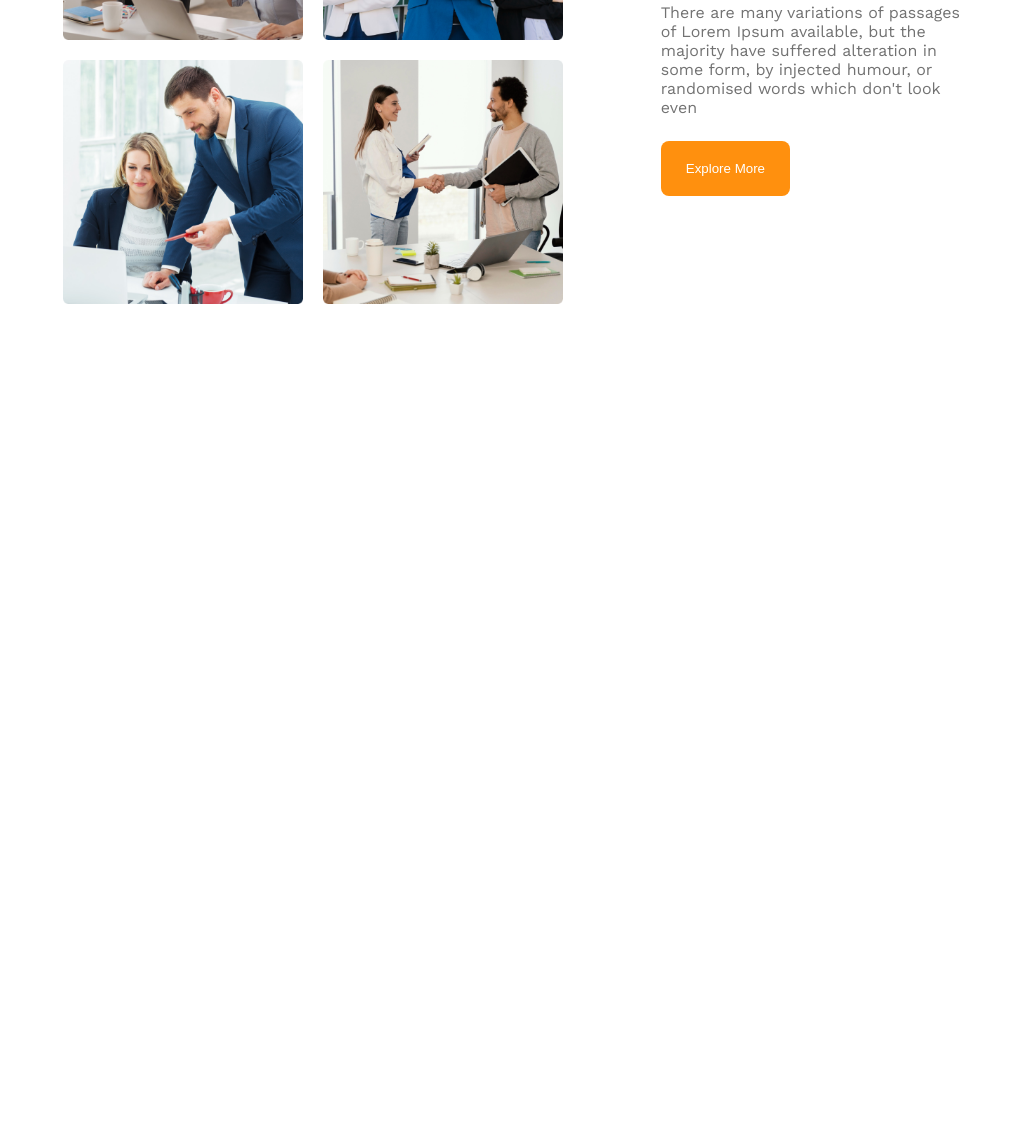
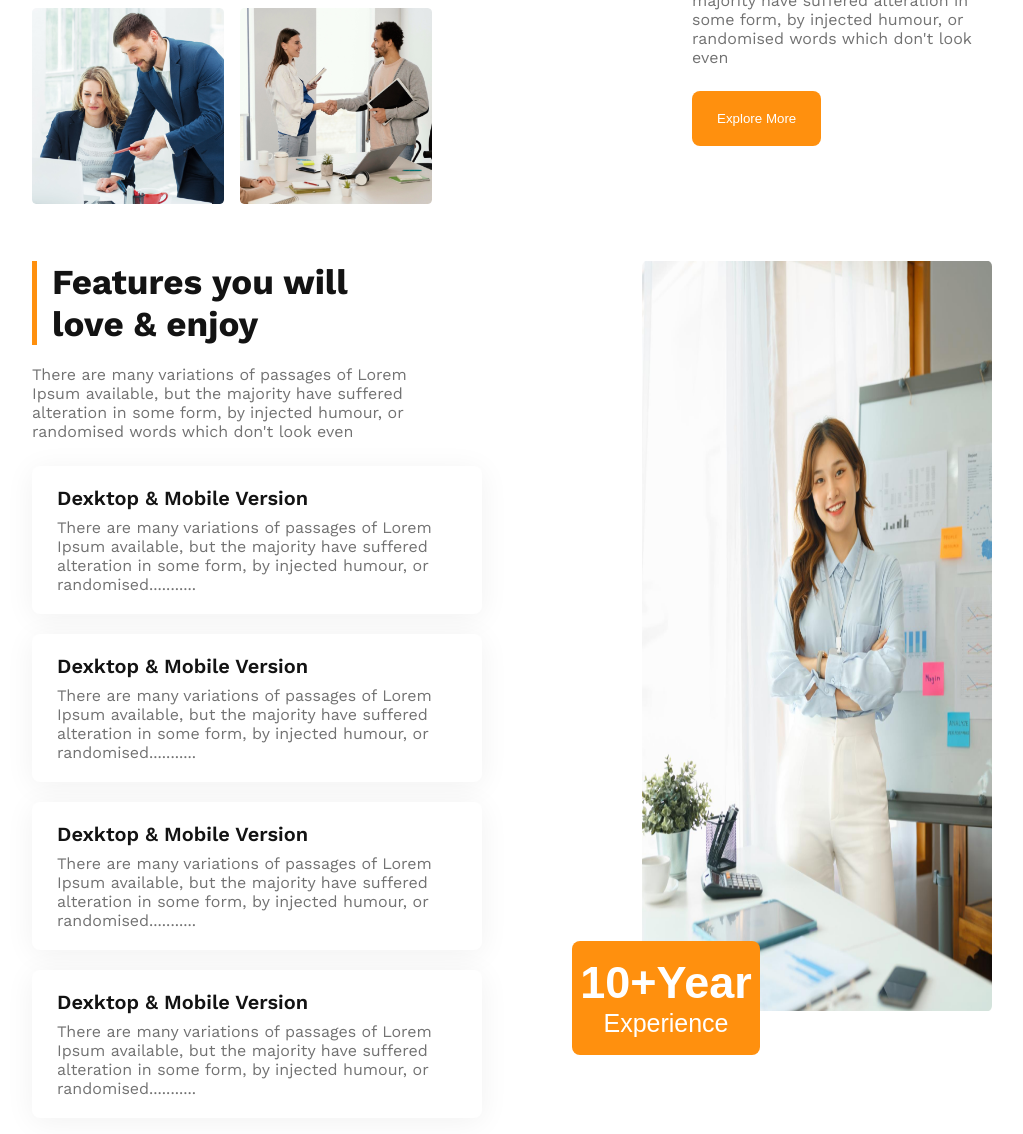
Before and after one commit to jahid1100/G3-architect, a plain HTML site: page index.html in a window 1280 px wide. Shown: the part 1349-2483 px from the top of the page, without its empty margins (128-1151 px from the left). Before the commit the page ends 1710 px from the top, so only its background shows below. Drawn offline with nearby package versions, Linux system fonts and the light colour scheme.

Commit message:
experience section

```diff
--- a/index.html
+++ b/index.html
@@ -48,6 +48,36 @@
                 </div>
             </div>
         </section>
+         <section>
+            <div class="container">
+                <div class="experience-section">
+                    <div class="experience-contant">
+                        <h2 class="contant-title">Features you will <br> love & enjoy</h2>
+                        <p class="contant-description">There are many variations of passages of Lorem Ipsum available, but the majority have suffered alteration in some form, by injected humour, or randomised words which don't look even</p>
+                        <div class="contant-cart">
+                            <h4 class="cart-contant-title">Dexktop & Mobile Version</h4>
+                            <p class="cart-contant-description">There are many variations of passages of Lorem Ipsum available, but the majority have suffered alteration in some form, by injected humour, or randomised...........</p>
+                        </div>
+                        <div class="contant-cart">
+                            <h4 class="cart-contant-title">Dexktop & Mobile Version</h4>
+                            <p class="cart-contant-description">There are many variations of passages of Lorem Ipsum available, but the majority have suffered alteration in some form, by injected humour, or randomised...........</p>
+                        </div>
+                        <div class="contant-cart">
+                            <h4 class="cart-contant-title">Dexktop & Mobile Version</h4>
+                            <p class="cart-contant-description">There are many variations of passages of Lorem Ipsum available, but the majority have suffered alteration in some form, by injected humour, or randomised...........</p>
+                        </div>
+                        <div class="contant-cart">
+                            <h4 class="cart-contant-title">Dexktop & Mobile Version</h4>
+                            <p class="cart-contant-description">There are many variations of passages of Lorem Ipsum available, but the majority have suffered alteration in some form, by injected humour, or randomised...........</p>
+                        </div>
+                    </div>
+                    <div class="experience-img">
+                        <div class="img-contant"><img src="./style/images/architect.png" alt=""></div>
+                        <button class="experience-year"><h3>10+Year</h3><p>Experience</p></button>
+                    </div>
+                </div>
+            </div>
+        </section>
     </main>
 </body>
 </html>
--- a/style/style.css
+++ b/style/style.css
@@ -1,132 +1,232 @@
 @import url('https://fonts.googleapis.com/css2?family=Work+Sans:wght@300;400;500;600;700;900&display=swap');
-*{
+
+* {
     margin: 0px;
     padding: 0px;
 }
-body{
+
+body {
     font-family: 'Work Sans', sans-serif;
 }
-.primary-btn{
+
+.primary-btn {
     padding: 20px 25px;
     border-radius: 8px;
     background: #FF900E;
     border: none;
     color: #fff;
+    cursor: pointer;
     /* margin-bottom: 32px; */
 
 }
-img{
+
+img {
     width: 100%;
     height: 100%;
 }
+
 /*---------------Header section style---------------  */
-header{
+header {
     background-color: rgba(255, 144, 14, 0.10);
 }
-.container{
+
+.container {
     width: 75%;
     max-width: 1440px;
     margin: 0px auto;
     /* text-align: center; */
 }
-.nav{
+
+.nav {
     display: flex;
     justify-content: space-between;
     align-items: center;
     padding-top: 50px;
 
 }
-.banner .container .nav{
 
-}
-.banner-title{
+/* .banner .container .nav {} */
+
+.banner-title {
     color: var(--Dark-01, #131313);
     text-align: center;
     font-size: 45px;
     font-weight: 700;
 }
-.banner ul li{
+
+.banner ul li {
     list-style: none;
 }
-.banner-menu{
+
+.banner-menu {
     display: flex;
 }
-.banner-menu li{
+
+.banner-menu li {
     margin-left: 25px;
     color: var(--Dark-02, #424242);
     text-align: center;
     font-size: 18px;
     font-weight: 500;
 }
-.banner-menu li a{
+
+.banner-menu li a {
     text-decoration: none;
 }
-.banner-contant{
+
+.banner-contant {
     width: 65%;
     max-width: 860px;
     margin: 116px auto 32px;
     text-align: center;
 }
-.banner-contant-title{
+
+.banner-contant-title {
     color: var(--Dark-01, #131313);
     text-align: center;
     font-size: 64px;
     font-weight: 700;
 }
-.banner-contant-description{
+
+.banner-contant-description {
     color: var(--Dark-03, #727272);
     text-align: center;
     font-size: 16px;
     font-weight: 400;
     padding: 32px;
 }
-.banner-img{
+
+.banner-img {
 
     /* height: 50px; */
     margin: 0px auto;
     padding-bottom: 30px;
 }
+
 /* -----------------------Feature scetion style----------------------- */
 
-.quick-list{
+.quick-list {
     margin: 65px 0px;
 }
- .feature-section{
+
+.feature-section {
     display: flex;
     flex-wrap: wrap;
-    gap: 35px;
-    justify-content: space-around;
+    gap: 25px;
+    justify-content: space-between;
     align-items: center;
 }
-.img-gallary{
-    width: 500px;
-    height: 500px;
+
+.img-gallary {
+    width: 400px;
+    height: 400px;
     display: grid;
     grid-template-columns: repeat(2, 1fr);
-    gap: 20px;
+    gap: 16px;
 }
-.feature{
+
+.feature {
     width: 300px;
 }
-.feature-title{
+
+.feature-title {
     color: var(--Dark-03, #727272);
     font-size: 35px;
     font-weight: 500;
 
 }
-.feature-description{
+
+.feature-description {
     color: var(--Dark-03, #727272);
     font-size: 16px;
     font-weight: 400;
     margin: 24px 0px;
 }
-.of-our{
+
+.of-our {
     color: #131313;
     font-weight: 700;
 }
-.features{
+
+.features {
     color: #FF900E;
     font-weight: 700;
+}
+
+/* ------------------------experience section style------------------------ */
+.experience-section {
+    display: flex;
+    justify-content: space-between;
+    gap: 40px;
+
+}
+
+.experience-contant {
+    width: 410px;
+}
+
+.contant-title {
+    color: var(--Dark-01, #131313);
+    font-size: 35px;
+    font-weight: 700;
+    border-left: 5px solid #FF900E;
+    padding-left: 15px;
+    margin-bottom: 20px;
+}
+
+.contant-description {
+    color: var(--Dark-03, #727272);
+    font-size: 16px;
+    font-weight: 400;
+    margin-bottom: 25px;
+}
+
+.contant-cart {
+    width: 400px;
+    border-radius: 8px;
+    background: #FFF;
+    box-shadow: 0px 4px 30px 0px rgba(0, 0, 0, 0.06);
+    padding: 20px 25px;
+    margin-bottom: 20px;
+}
+
+.cart-contant-title {
+    color: var(--Dark-01, #131313);
+font-size: 20px;
+font-weight: 600;
+margin-bottom: 8px;
+}
+
+.cart-contant-description {
+    color: var(--Dark-03, #727272);
+font-size: 16px;
+font-weight: 400;
+}
+.img-contant{
+    width: 350px;
+    height: 750px;
+}
+.experience-year{
+    width: 188px;
+    height: 114px;
+    border: none;
+    border-radius: 8px;
+    background: #FF900E;
+    position: relative;
+    top: -70px;
+    left: -70px;
+
+}
+.experience-year h3{
+    color: #FFF;
+text-align: center;
+font-size: 45px;
+font-weight: 700;
+}
+.experience-year p{
+    color: #FFF;
+font-size: 25px;
+font-weight: 500;
 }
 
 
@@ -134,23 +234,49 @@ margin: 24px 0px;
 
 
 /*------------------ responsive styles are here --------------------------*/
+/* -----------------------mobile device------------------ */
 @media screen and (max-width: 625px) {
-    .nav{
+    .nav {
         flex-direction: column;
 
     }
 
-    .banner-menu{
+    .banner-menu {
         flex-direction: column;
         margin-top: 32px;
     }
-    .banner-menu li{
+
+    .banner-menu li {
         margin: 10px
     }
-    .banner-contant{
+
+    .banner-contant {
         width: 100%;
     }
-    .banner-contant-title{
+
+    .banner-contant-title {
         font-size: 45px;
     }
+
+    .img-gallary {
+        width: auto;
+        height: auto;
+        grid-template-columns: 1fr;
     }
+
+    .feature {
+        width: 70%;
+    }
+
+    /* .feature-section{
+        flex-direction: column-reverse;
+    } */
+
+}
+
+/* ----------------------------tablet device------------------------------- */
+@media screen and (min-width: 625px) and (max-width: 870px) {
+    .feature {
+        width: 30%;
+    }
+}
```
Lines whose indentation alone changed are shown as unchanged.
